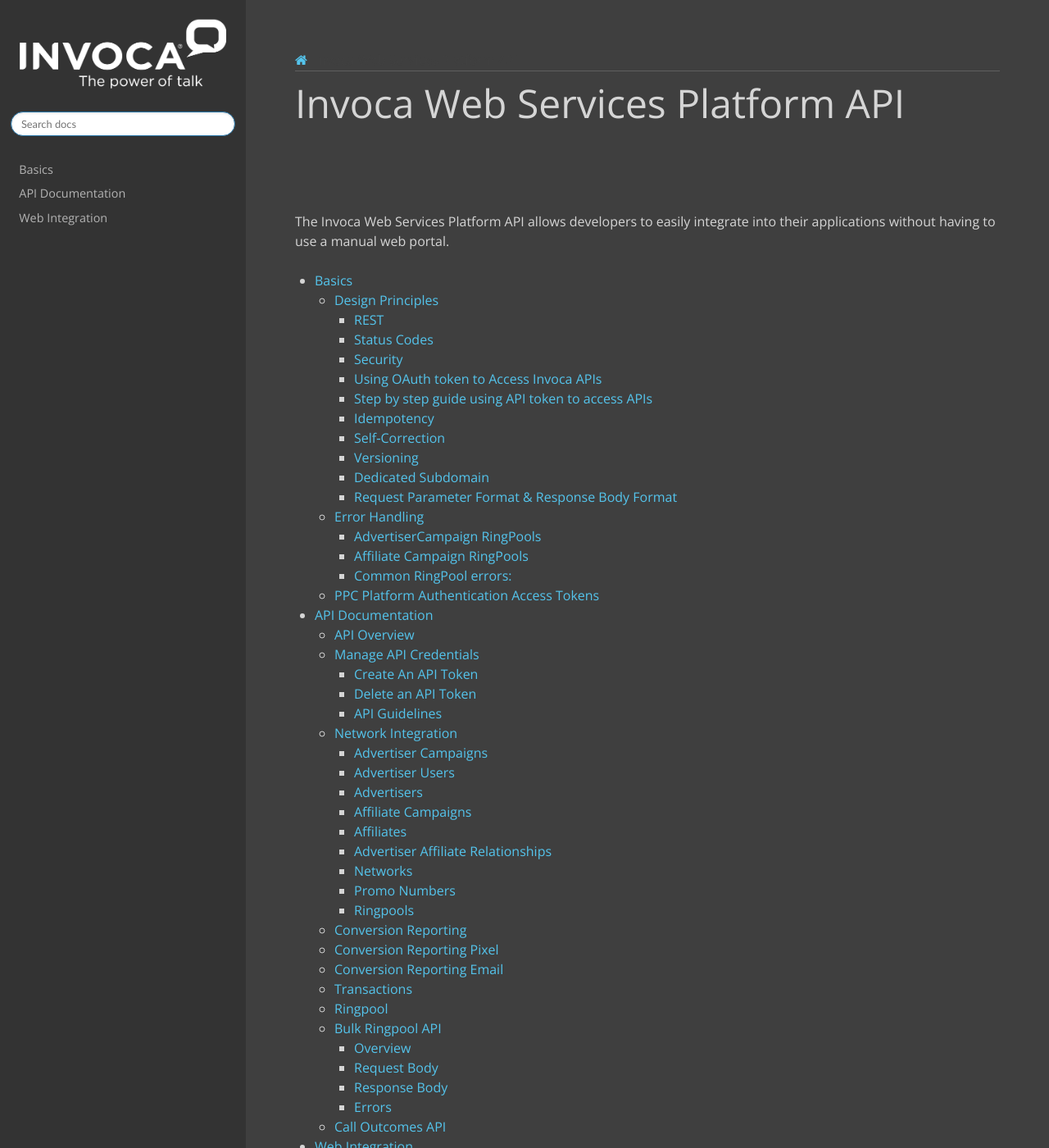
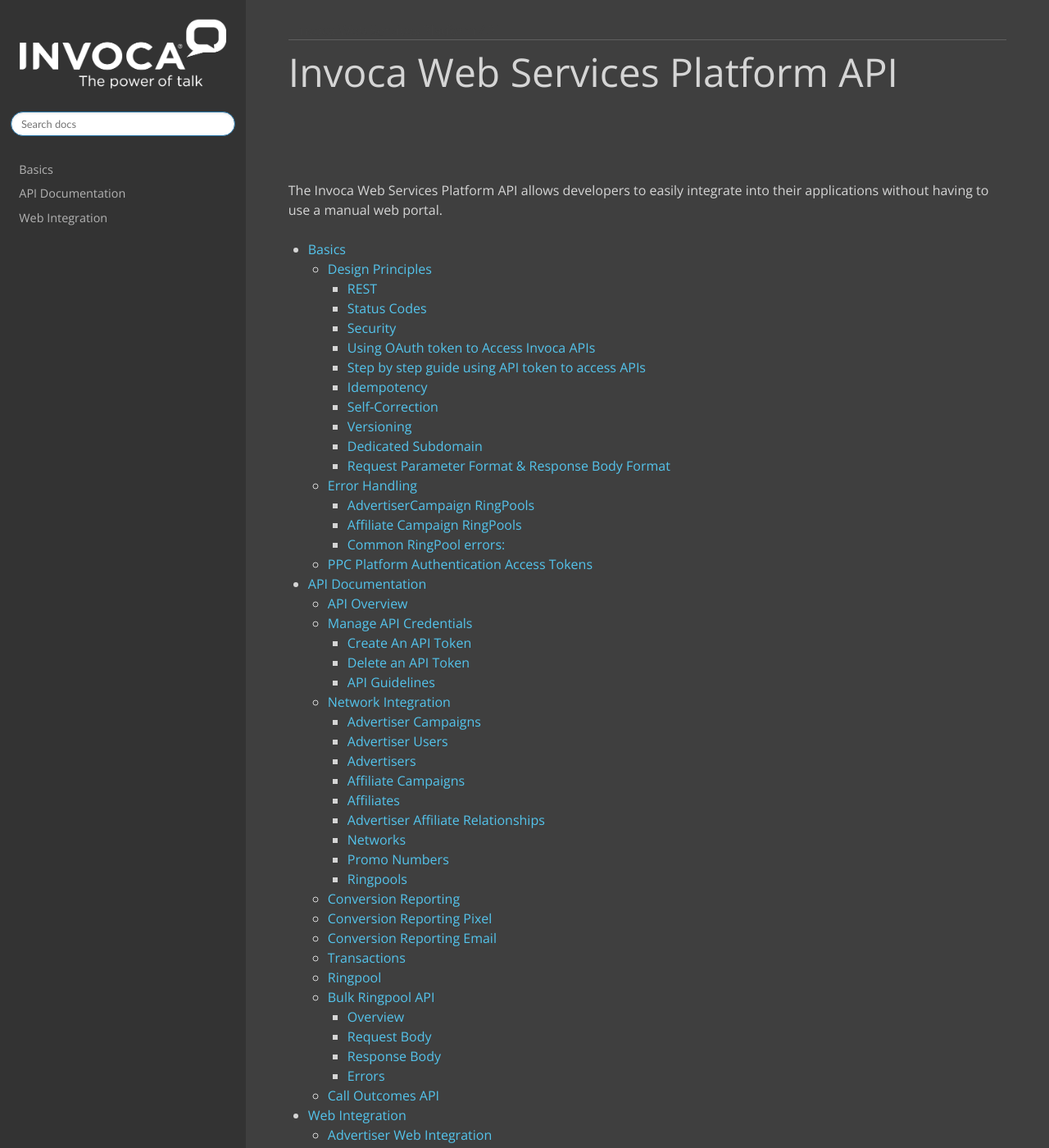
Before and after one commit to naellis89/documentation, a Sphinx documentation site: the page built from source/index.rst, in a window 1280 px wide and 1400 px high. Shown: the whole window at 82% size. Built offline with Sphinx 7.4.7 and the Read the Docs theme 2.0.0, drawn with Linux system fonts in a browser that asks for light colours; nearby versions of some CDN libraries; library files that are not in the unit come from our copies.

Commit message:
try to remove ReadTheDocs home icon

```diff
--- a/source/_static/css/custom.css
+++ b/source/_static/css/custom.css
@@ -193,7 +193,7 @@
 .wy-nav-content {
   background-color: #3F3F3F;
   max-width: 1200px;
-  padding: 60px;
+  //padding: 60px;
 }
 
 /* Links that live inside wy-nav-content don't change color */
@@ -247,3 +247,7 @@
 .wy-body-for-nav div.rst-versions {
   display: none !important;
 }
+
+.fa-home:before, .icon-home:before {
+  display: none;
+}
```
